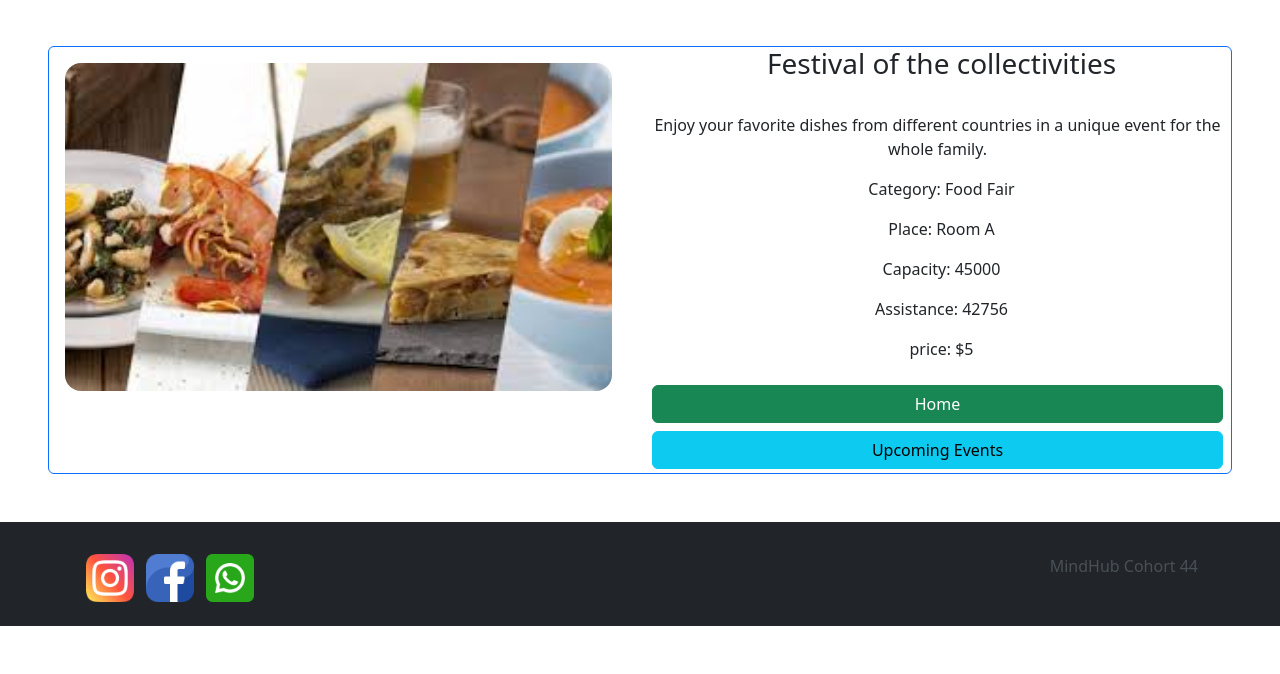
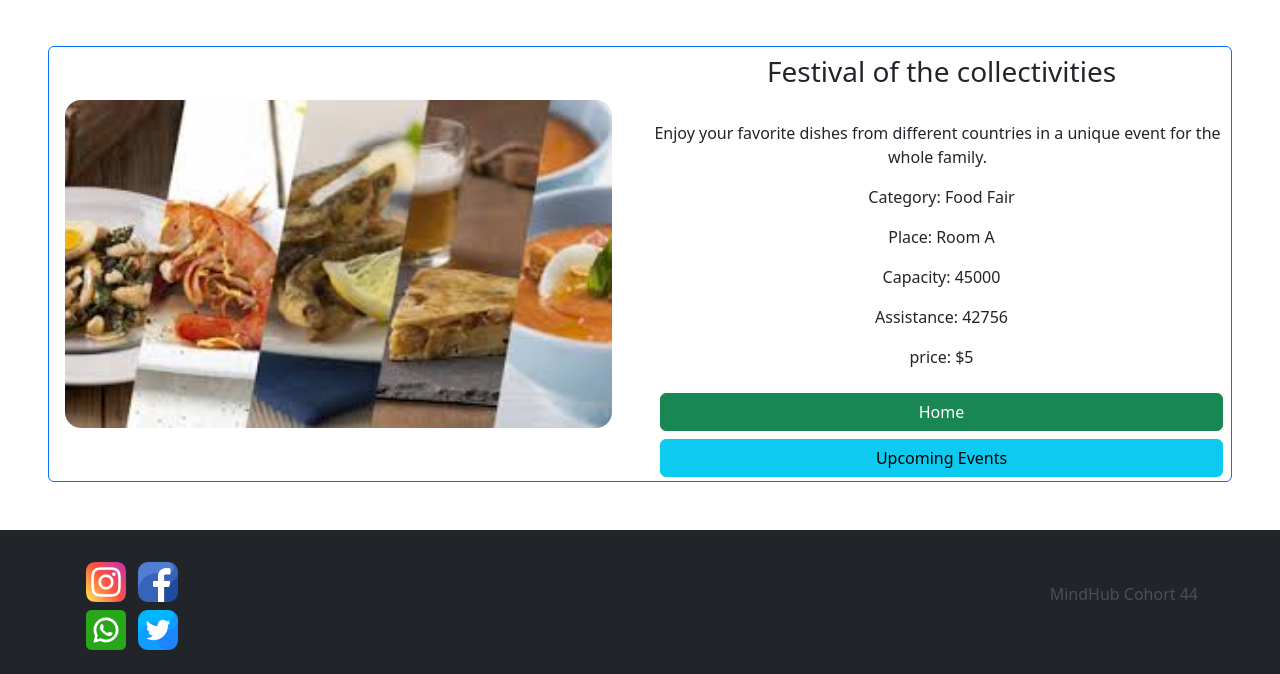
Before and after one commit to JsantiAristi/JStask1-Johan_Santiago, a plain HTML site: page details.html in a window 1280 px wide. Shown: the part 338-1012 px from the top of the page. Before the commit the page ends 964 px from the top, so only its background shows below. Drawn offline with nearby package versions, Linux system fonts and the light colour scheme.

Commit message:
tarea 2 finalizada

```diff
--- a/details.html
+++ b/details.html
@@ -62,12 +62,12 @@
         <section id="detalles">
             <div class="border border-primary rounded mt-5 mb-5 ms-5 me-5">
                 <div class="row">
-                    <div class="col-6" id="imagen-detalles">
+                    <div class="col-12 col-md-6 d-flex align-items-center" id="imagen-detalles">
                         <img src="./assets/Feria-de-comidas7.jpg" alt="concierto">
                     </div>
-                    <div class="col-6 text-center d-flex flex-column justify-content-between">
+                    <div class="col-12 col-md-6 text-center d-flex flex-column justify-content-between">
                         <div>
-                            <h3>Festival of the collectivities</h3>
+                            <h3 class="pt-2">Festival of the collectivities</h3>
                             <p class="pt-4 pe-2">Enjoy your favorite dishes from different countries in a unique event for the whole family.</p>
                             <p>Category: Food Fair</p>
                             <p>Place: Room A</p>
@@ -76,8 +76,8 @@
                             <p>price: $5</p>
                         </div>
                         <div>
-                            <a href="./index.html" class="btn btn-success mb-1 me-2 mt-2 d-block">Home</a>
-                            <a href="./upcoming.html" class="btn btn-info mb-1 me-2 mt-2 d-block">Upcoming Events</a>
+                            <a href="./index.html" class="btn btn-success mb-1 me-2 ms-2 mt-2 d-block">Home</a>
+                            <a href="./upcoming.html" class="btn btn-info mb-1 me-2 ms-2 mt-2 d-block">Upcoming Events</a>
                         </div>
                     </div>
                 </div>
@@ -89,9 +89,14 @@
         <div class="container">
             <div class="row">
                 <div class="col-6 justify-content-start">
-                    <a href="#" class="ps-1 pe-1"><img src="./assets/instagram.png" alt="" class="mt-2"></a>
-                    <a href="#" class="ps-1 pe-1"><img src="./assets/facebook.png" alt="" class="mt-2"></a>
-                    <a href="#" class="ps-1 pe-1"><img src="./assets/whatsapp.png" alt="" class="mt-2"></a>
+                    <div>
+                        <a href="#" class="ps-1 pe-1"><img src="./assets/instagram.png" alt="" class="mt-2"></a>
+                        <a href="#" class="ps-1 pe-1"><img src="./assets/facebook.png" alt="" class="mt-2"></a>
+                    </div>
+                    <div>
+                        <a href="#" class="ps-1 pe-1"><img src="./assets/whatsapp.png" alt="" class="mt-2"></a>
+                        <a href="#" class="ps-1 pe-1"><img src="./assets/gorjeo2.png" alt="" class="mt-2"></a>
+                    </div>
                 </div>
                 <div class="col-6 d-flex text-end align-items-center justify-content-end">
                     <p class="text-light-emphasis">MindHub Cohort 44</p>
--- a/past.js
+++ b/past.js
@@ -14,7 +14,7 @@ function crearTarjeta(array){
                 </div>
                 <div class="d-flex justify-content-between align-items-center">
                     <p class="card-text ">Price $${array.price}</p>
-                    <a href="./details.html" class="btn btn-success">More info</a>
+                    <a href="./details.html" class="btn btn-danger">More info</a>
                 </div>
             </div>
         </div>
--- a/styles/style.css
+++ b/styles/style.css
@@ -77,5 +77,5 @@
 
 /*----------------------------------------------------------------Footer---------------------------------------------------------------------*/
 #footer img {
-    width: 3rem;
+    width: 2.5rem;
 }
--- a/upcoming.js
+++ b/upcoming.js
@@ -14,7 +14,7 @@ function crearTarjeta(array){
                 </div>
                 <div class="d-flex justify-content-between align-items-center">
                     <p class="card-text ">Price $${array.price}</p>
-                    <a href="./details.html" class="btn btn-success">More info</a>
+                    <a href="./details.html" class="btn btn-info">More info</a>
                 </div>
             </div>
         </div>
```
Also changed, not shown: contact.html (+8 -3 lines), index.html (+8 -3 lines), pastEvent.html (+8 -3 lines), stats.html (+8 -3 lines), upcoming.html (+8 -3 lines), assets/gorjeo2.png (added).
